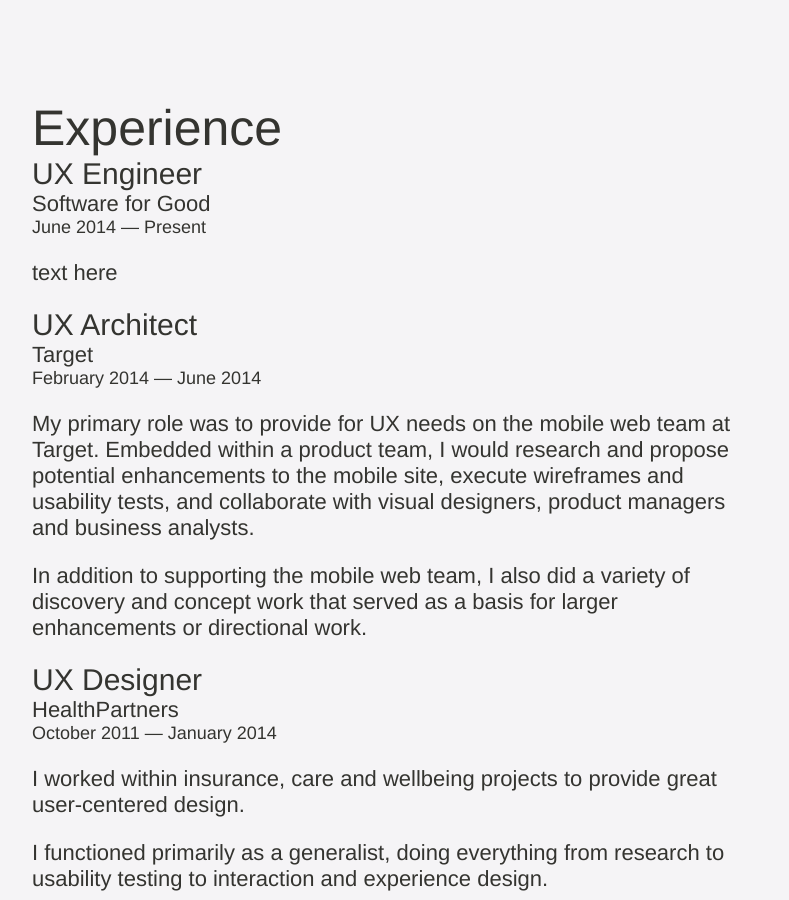
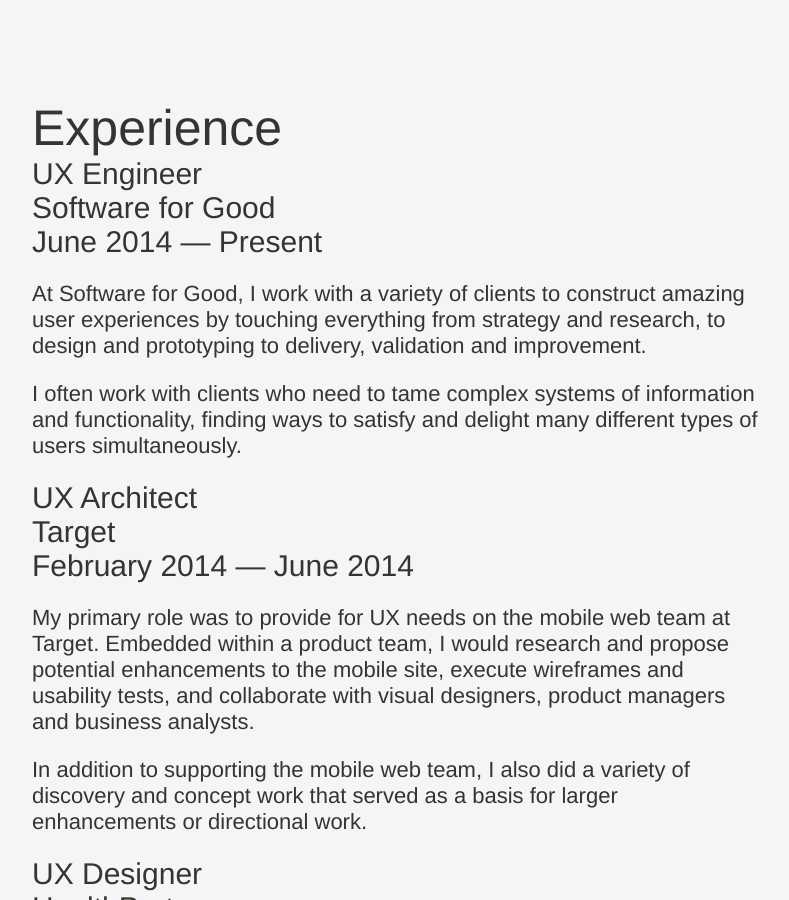
Before and after one commit to linoleumtile/linoleumtile.github.io, a Jekyll site: the page built from resume.html, in a window 1280 px wide and 900 px high, scrolled down 598 px. Shown: the whole window, without its empty margins (32-821 px from the left). Built offline with Jekyll 4.4.1, drawn with Linux system fonts in a browser that asks for light colours; nearby versions of some CDN libraries; some web fonts are replaced; Markdown is read by kramdown in place of the engine named in the settings; comment, search, counter and statistics services are not loaded.

Commit message:
adjusting headers on experience.html

```diff
--- a/_includes/experience.html
+++ b/_includes/experience.html
@@ -1,21 +1,28 @@
-<div id="experience">
+<div id="experience" class="clearfix">
 	<h2 id="experience-header">Experience</h2>
 	<!-- Software for Good -->
+	<div id="sfg" class="description">
 		<h3>UX Engineer</h3>
-	<h4>Software for Good</h4>
-	<h5>June 2014 &mdash; Present</h5>
-	<p>text here</p>
+		<h3 class="sub">Software for Good</h4>
+		<h3 class="sub-small">June 2014 &mdash; Present</h5>
+		<p>At Software for Good, I work with a variety of clients to construct amazing user experiences by touching everything from strategy and research, to design and prototyping to delivery, validation and improvement.</p>
+		<p>I often work with clients who need to tame complex systems of information and functionality, finding ways to satisfy and delight many different types of users simultaneously.</p>
+	</div>
 	<!-- Target -->
+	<div id="target" class="description">
 		<h3>UX Architect</h3>
-	<h4>Target</h4>
-	<h5>February 2014 &mdash; June 2014</h5>
+		<h3 class="sub">Target</h4>
+		<h3 class="sub-small">February 2014 &mdash; June 2014</h5>
 		<p>My primary role was to provide for UX needs on the mobile web team at Target. Embedded within a product team, I would research and propose potential enhancements to the mobile site, execute wireframes and usability tests, and collaborate with visual designers, product managers and business analysts.</p>
 		<p>In addition to supporting the mobile web team, I also did a variety of discovery and concept work that served as a basis for larger enhancements or directional work.</p>
+	</div>
 	<!-- HealthPartners -->
+	<div id="hp" class="description">
 		<h3>UX Designer</h3>
-	<h4>HealthPartners</h4>
-	<h5>October 2011 &mdash; January 2014</h5>
+		<h3 class="sub">HealthPartners</h4>
+		<h3 class="sub-small">October 2011 &mdash; January 2014</h5>
 		<p>I worked within insurance, care and wellbeing projects to provide great user-centered design.</p>
 		<p>I functioned primarily as a generalist, doing everything from research to usability testing to interaction and experience design.</p>
 		<p>As more and more projects worked towards adopting agile, I worked to integrate lean UX methods like project team design sessions and guerilla testing into projects.</p>
 	</div>
+</div>
```
Lines whose indentation alone changed are shown as unchanged.
